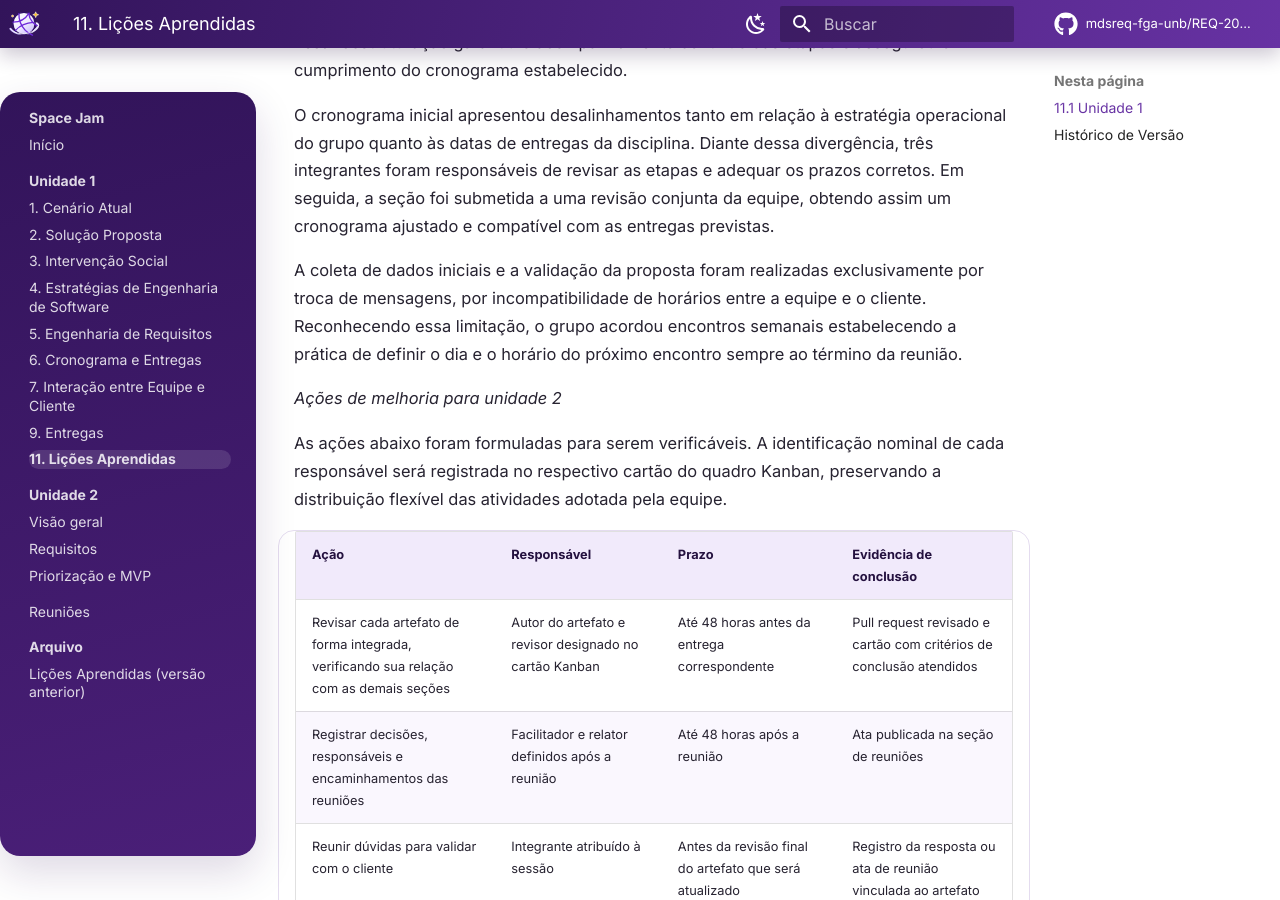
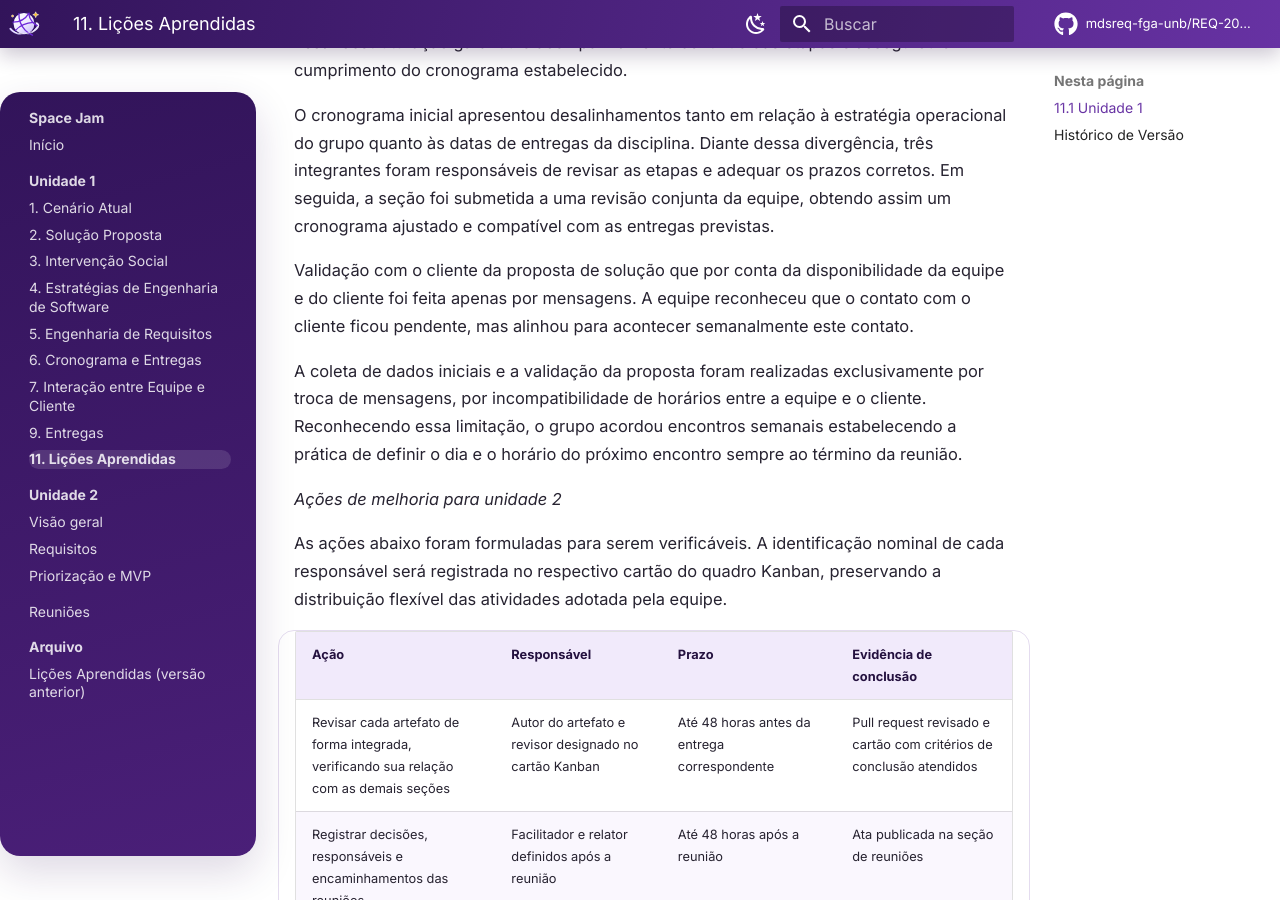
Before and after one commit to mdsreq-fga-unb/REQ-2026.2-T01-SpaceJam, an MkDocs documentation site: the page built from docs/licoes-aprendidas.md, in a window 1280 px wide and 900 px high, scrolled down 972 px. Built offline with MkDocs 1.6.1 and Material for MkDocs 9.7.7, drawn with Linux system fonts in a browser that asks for light colours; comment, search, counter and statistics services are not loaded.

Commit message:
Revert "Fix: corrige textos repetidos nas lições aprendidas"
This reverts commit 14bed636b6d2f4f8cf9586bb1e509e8ead813a51.

```diff
--- a/docs/licoes-aprendidas.md
+++ b/docs/licoes-aprendidas.md
@@ -15,6 +15,8 @@ A equipe definiu a metodologia de trabalho com base na bibliografia da disciplin
 A alocação tardia de tarefas e a ausência de prazos internos representaram os principais obstáculos operacionais da equipe. Para corrigir, após a primeira entrega, a equipe implementou um quadro Kanban para centralizar e visualizar o fluxo de trabalho, formalizando a atribuição formal de responsáveis e a definição de datas-limite por atividade. Essa reestruturação garantiu o acompanhamento contínuo das etapas e assegurou o cumprimento do cronograma estabelecido.
 
 O cronograma inicial apresentou desalinhamentos tanto em relação à estratégia operacional do grupo quanto às datas de entregas da disciplina. Diante dessa divergência, três integrantes foram responsáveis de revisar as etapas e adequar os prazos corretos. Em seguida, a seção foi submetida a uma revisão conjunta da equipe, obtendo assim um cronograma ajustado e compatível com as entregas previstas.
+
+Validação com o cliente da proposta de solução que por conta da disponibilidade da equipe e do cliente foi feita apenas por mensagens. A equipe reconheceu que o contato com o cliente ficou pendente, mas alinhou para acontecer semanalmente este contato.
 
 A coleta de dados iniciais e a validação da proposta foram realizadas exclusivamente por troca de mensagens, por incompatibilidade de horários entre a equipe e o cliente. Reconhecendo essa limitação, o grupo acordou encontros semanais estabelecendo a prática de definir o dia e o horário do próximo encontro sempre ao término da reunião.
 
```
